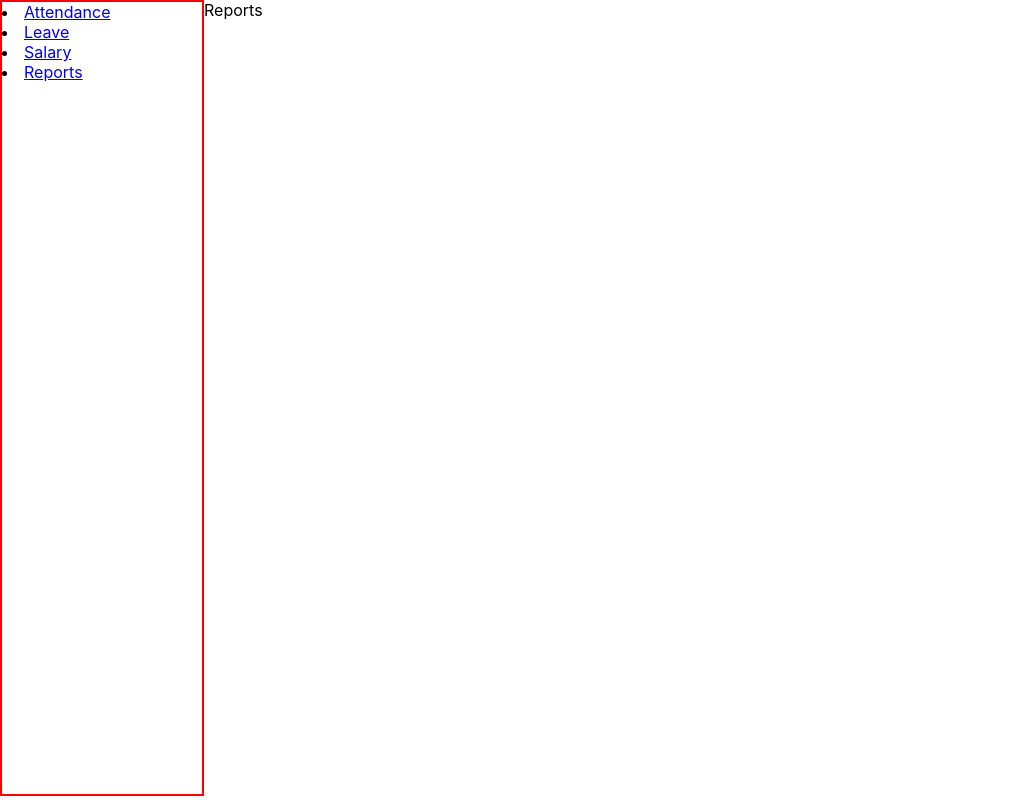
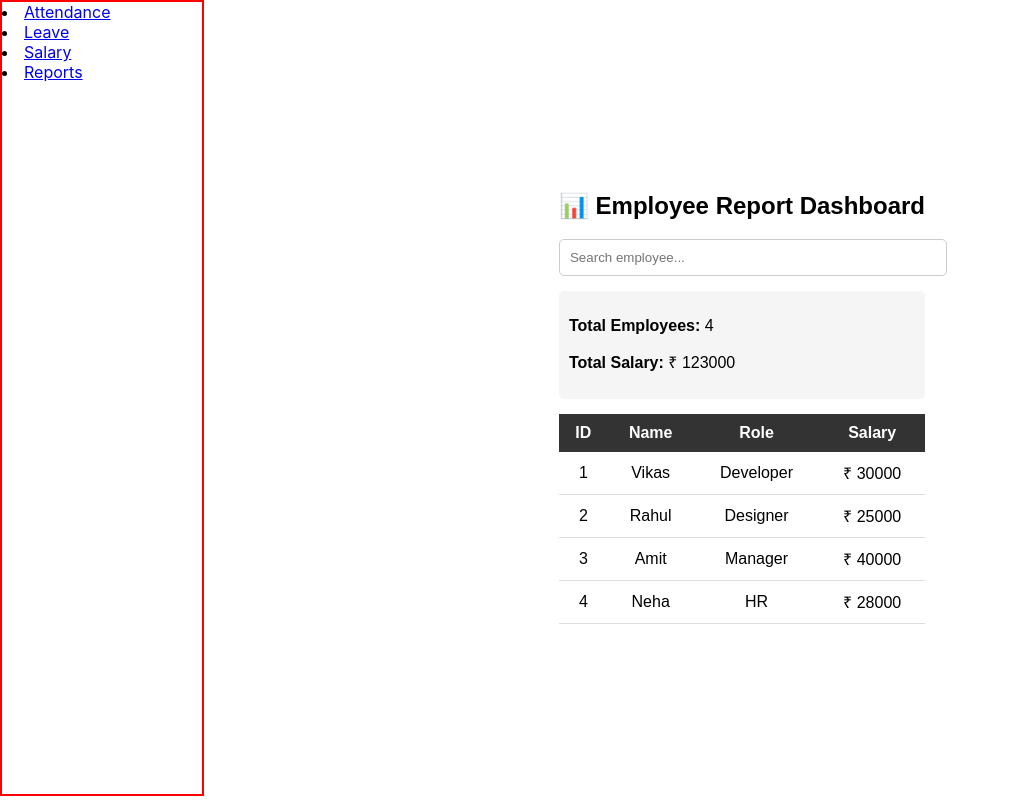
Before and after one commit to Harishsen69/emp-management, a React (Create React App) app: page /dashboard/reports in a window 1280 px wide. Shown: the whole page, without its empty margins (0-1010 px from the left). Built offline with nearby package versions, Linux system fonts and the light colour scheme.

Commit message:
updated report section

```diff
--- a/src/Components/Dashboard/Reports.js
+++ b/src/Components/Dashboard/Reports.js
@@ -1,9 +1,122 @@
-import React from 'react'
+import React, { useState } from "react";
 
-function Reports() {
+function EmployeeReport() {
+  const [employees] = useState([
+    { id: 1, name: "Vikas", role: "Developer", salary: 30000 },
+    { id: 2, name: "Rahul", role: "Designer", salary: 25000 },
+    { id: 3, name: "Amit", role: "Manager", salary: 40000 },
+    { id: 4, name: "Neha", role: "HR", salary: 28000 },
+  ]);
+
+  const [search, setSearch] = useState("");
+
+  // Filter employees
+  const filteredEmployees = employees.filter((emp) =>
+    emp.name.toLowerCase().includes(search.toLowerCase())
+  );
+
+  // Calculate total salary
+  const totalSalary = filteredEmployees.reduce(
+    (total, emp) => total + emp.salary,
+    0
+  );
+
   return (
-    <div>Reports</div>
-  )
+    <div style={styles.container}>
+      <h2>📊 Employee Report Dashboard</h2>
+
+      {/* Search Input */}
+      <input
+        type="text"
+        placeholder="Search employee..."
+        value={search}
+        onChange={(e) => setSearch(e.target.value)}
+        style={styles.input}
+      />
+
+      {/* Summary */}
+      <div style={styles.summary}>
+        <p><strong>Total Employees:</strong> {filteredEmployees.length}</p>
+        <p><strong>Total Salary:</strong> ₹ {totalSalary}</p>
+      </div>
+
+      {/* Table */}
+      <table style={styles.table}>
+        <thead>
+          <tr style={styles.headerRow}>
+            <th style={styles.th}>ID</th>
+            <th style={styles.th}>Name</th>
+            <th style={styles.th}>Role</th>
+            <th style={styles.th}>Salary</th>
+          </tr>
+        </thead>
+
+        <tbody>
+          {filteredEmployees.length > 0 ? (
+            filteredEmployees.map((emp) => (
+              <tr key={emp.id} style={styles.row}>
+                <td style={styles.td}>{emp.id}</td>
+                <td style={styles.td}>{emp.name}</td>
+                <td style={styles.td}>{emp.role}</td>
+                <td style={styles.td}>₹ {emp.salary}</td>
+              </tr>
+            ))
+          ) : (
+            <tr>
+              <td colSpan="4" style={styles.noData}>
+                No Data Found
+              </td>
+            </tr>
+          )}
+        </tbody>
+      </table>
+    </div>
+  );
 }
 
-export default Reports
+export default EmployeeReport;
+
+const styles = {
+  container: {
+    padding: "20px",
+    fontFamily: "Arial",
+    maxWidth: "800px",
+    margin: "auto",
+  },
+  input: {
+    padding: "10px",
+    width: "100%",
+    marginBottom: "15px",
+    borderRadius: "5px",
+    border: "1px solid #ccc",
+  },
+  summary: {
+    marginBottom: "15px",
+    background: "#f5f5f5",
+    padding: "10px",
+    borderRadius: "5px",
+  },
+  table: {
+    width: "100%",
+    borderCollapse: "collapse",
+  },
+  headerRow: {
+    background: "#333",
+    color: "#fff",
+  },
+  th: {
+    padding: "10px",
+  },
+  td: {
+    padding: "10px",
+    borderBottom: "1px solid #ddd",
+  },
+  row: {
+    textAlign: "center",
+  },
+  noData: {
+    textAlign: "center",
+    padding: "15px",
+    color: "red",
+  },
+};
```
Also changed, not shown: 1 other file (tests, documents, lock files or other folders).
